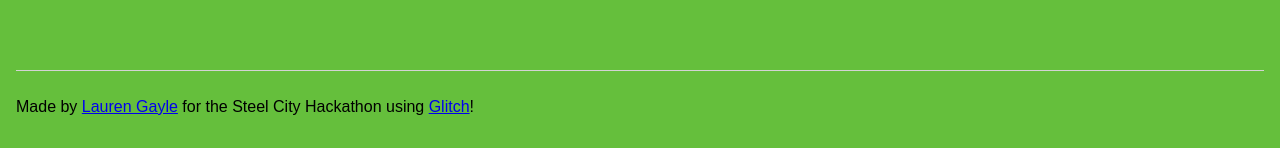
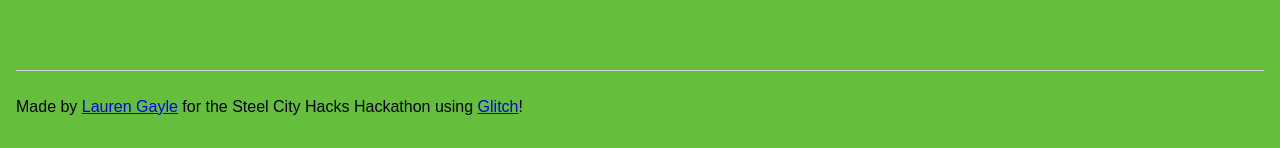
Before and after one commit to LaurenGayle/TimeBox, a website: page views/index.html in a window 1280 px wide. Shown: the part 797-945 px from the top of the page. Drawn offline with Linux system fonts and the light colour scheme; no server answers; a script that the page names is missing; files whose address does not match are found by name.

Commit message:
Fine Tuning

```diff
--- a/views/index.html
+++ b/views/index.html
@@ -118,7 +118,7 @@
   </main>
 
 
-    <footer>Made by <a href="https://laurenelizabethgayle.weebly.com/">Lauren Gayle</a> for the Steel City Hackathon using <a href="https://glitch.com">Glitch</a>!</footer>
+    <footer>Made by <a href="https://laurenelizabethgayle.weebly.com/">Lauren Gayle</a> for the Steel City Hacks Hackathon using <a href="https://glitch.com">Glitch</a>!</footer>
 
     <!-- include the Glitch button to show what the webpage is about and
           to make it easier for folks to view source and remix -->
```
Also changed, not shown: Assets/Logo.PNG (added), Assets/Main Page.PNG (added).
